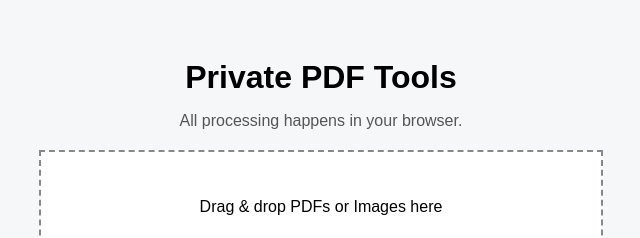
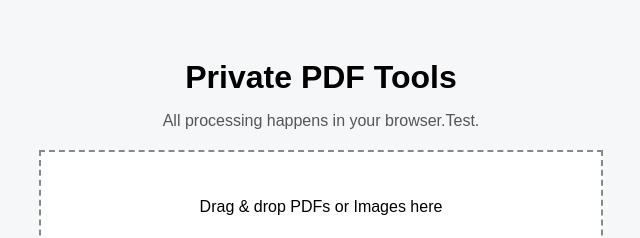
Before and after one commit to saikantgajula/pdf-tool, a plain HTML site: page index.html in a window 1280 px wide. Shown: the top 238 px of the page, 319-959 px from the left. Drawn offline with nearby package versions, Linux system fonts and the light colour scheme.

Commit message:
Update index.html

```diff
--- a/index.html
+++ b/index.html
@@ -16,7 +16,7 @@
 
 <body>
   <h1>Private PDF Tools</h1>
-  <p class="subtitle">All processing happens in your browser.</p>
+  <p class="subtitle">All processing happens in your browser.Test.</p>
 
   <div id="drop-zone">
     <p>Drag & drop PDFs or Images here</p>
```
